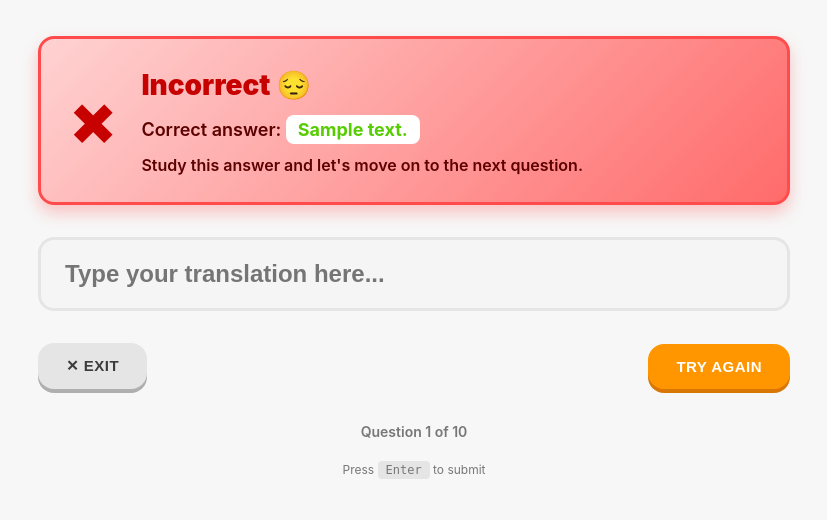
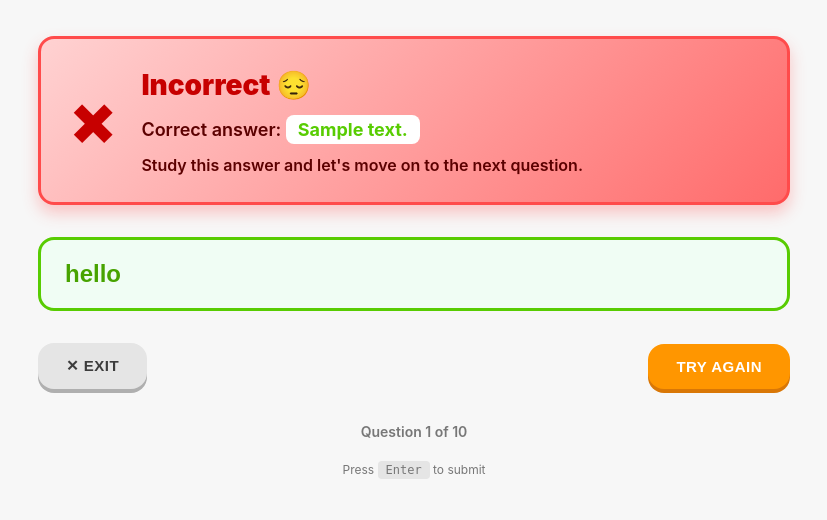
Before and after one commit to winstonaviation/CS4501Duolingo, a Django app: template templates/exercise.html in a window 1280 px wide. Shown: the part 364-884 px from the top of the page, without its empty margins (226-1053 px from the left). Run offline with Django 5.2, Linux system fonts and the light colour scheme; data comes from the database, SQL or seed files in the repository; tables that the repository leaves empty hold one stand-in row (values such as "Sample post"); the template is opened without the code that fills it: values that come from a table or form of the project are taken from there, most other values are stand-ins (such as "Sample title", 1, 10 or a date in 2020).

Commit message:
fixed exercise logic

```diff
--- a/templates/exercise.html
+++ b/templates/exercise.html
@@ -153,17 +153,85 @@
   {% endif %}
 
   <!-- Exercise Form -->
-  <form method="post">
+  <form method="post" id="exerciseForm">
     {% csrf_token %}
 
     {% if exercise.type == "MC" %}
       <!-- Multiple Choice -->
+      {% if feedback and feedback.is_correct %}
+        <!-- Show correct answer highlighted when correct -->
+        {% if exercise.choices.first.image %}
+          <div class="visual-choices">
+            {% for choice in exercise.choices.all %}
+              <div class="visual-choice-card {% if choice.is_correct %}correct-choice{% endif %}" style="pointer-events: none; {% if choice.is_correct %}border-color: var(--duo-green); border-width: 3px; background: #f0fdf4;{% else %}opacity: 0.5;{% endif %}">
+                <div class="choice-image-container">
+                  <img src="{{ choice.image.url }}" alt="{{ choice.text }}" style="width: 100%; height: 100%; object-fit: contain;">
+                </div>
+                <div class="choice-text">{{ choice.text }}</div>
+                {% if choice.is_correct %}
+                  <div style="position: absolute; top: 12px; right: 12px; background: var(--duo-green); color: white; width: 32px; height: 32px; border-radius: 50%; display: flex; align-items: center; justify-content: center; font-size: 20px; font-weight: 900;">✓</div>
+                {% endif %}
+              </div>
+            {% endfor %}
+          </div>
+        {% else %}
+          <div class="exercise-choices">
+            {% for choice in exercise.choices.all %}
+              <div class="choice-btn {% if choice.is_correct %}correct-choice{% endif %}" style="pointer-events: none; {% if choice.is_correct %}border-color: var(--duo-green); border-width: 3px; background: #f0fdf4;{% else %}opacity: 0.5;{% endif %}">
+                <div class="choice-content">
+                  {% if choice.text|length <= 3 %}
+                    <div class="choice-image">{{ choice.text }}</div>
+                  {% endif %}
+                  <div class="choice-text">{{ choice.text }}</div>
+                  {% if choice.is_correct %}
+                    <div style="margin-left: auto; color: var(--duo-green); font-size: 24px; font-weight: 900;">✓</div>
+                  {% endif %}
+                </div>
+              </div>
+            {% endfor %}
+          </div>
+        {% endif %}
+      {% elif feedback and not feedback.allow_retry %}
+        <!-- Show correct answer highlighted when failed second attempt -->
+        {% if exercise.choices.first.image %}
+          <div class="visual-choices">
+            {% for choice in exercise.choices.all %}
+              <div class="visual-choice-card {% if choice.is_correct %}correct-choice{% endif %}" style="pointer-events: none; {% if choice.is_correct %}border-color: var(--duo-green); border-width: 3px; background: #f0fdf4;{% else %}opacity: 0.5;{% endif %}">
+                <div class="choice-image-container">
+                  <img src="{{ choice.image.url }}" alt="{{ choice.text }}" style="width: 100%; height: 100%; object-fit: contain;">
+                </div>
+                <div class="choice-text">{{ choice.text }}</div>
+                {% if choice.is_correct %}
+                  <div style="position: absolute; top: 12px; right: 12px; background: var(--duo-green); color: white; width: 32px; height: 32px; border-radius: 50%; display: flex; align-items: center; justify-content: center; font-size: 20px; font-weight: 900;">✓</div>
+                {% endif %}
+              </div>
+            {% endfor %}
+          </div>
+        {% else %}
+          <div class="exercise-choices">
+            {% for choice in exercise.choices.all %}
+              <div class="choice-btn {% if choice.is_correct %}correct-choice{% endif %}" style="pointer-events: none; {% if choice.is_correct %}border-color: var(--duo-green); border-width: 3px; background: #f0fdf4;{% else %}opacity: 0.5;{% endif %}">
+                <div class="choice-content">
+                  {% if choice.text|length <= 3 %}
+                    <div class="choice-image">{{ choice.text }}</div>
+                  {% endif %}
+                  <div class="choice-text">{{ choice.text }}</div>
+                  {% if choice.is_correct %}
+                    <div style="margin-left: auto; color: var(--duo-green); font-size: 24px; font-weight: 900;">✓</div>
+                  {% endif %}
+                </div>
+              </div>
+            {% endfor %}
+          </div>
+        {% endif %}
+      {% else %}
+        <!-- Normal state - allow selection -->
         {% if exercise.choices.first.image %}
           <!-- Visual Multiple Choice (with images) -->
           <div class="visual-choices">
             {% for choice in exercise.choices.all %}
               <label class="visual-choice-card">
-              <input type="radio" name="choice" value="{{ choice.id }}" required {% if feedback %}disabled{% endif %}>
+                <input type="radio" name="choice" value="{{ choice.id }}" required>
                 <div class="choice-image-container">
                   <img src="{{ choice.image.url }}" alt="{{ choice.text }}" style="width: 100%; height: 100%; object-fit: contain;">
                 </div>
@@ -181,7 +249,7 @@
           <div class="exercise-choices">
             {% for choice in exercise.choices.all %}
               <label class="choice-btn">
-              <input type="radio" name="choice" value="{{ choice.id }}" required {% if feedback %}disabled{% endif %}>
+                <input type="radio" name="choice" value="{{ choice.id }}" required>
                 <div class="choice-content">
                   {% if choice.text|length <= 3 %}
                     <!-- Emoji or short character -->
@@ -213,6 +281,7 @@
             {% endfor %}
           </div>
         {% endif %}
+      {% endif %}
     {% elif exercise.type == "LS" %}
       <!-- Listen Exercise -->
       <div style="text-align: center; margin-bottom: 32px;">
@@ -232,26 +301,66 @@
           </script>
         {% endif %}
       </div>
+      {% if feedback and feedback.is_correct %}
+        <!-- Show correct answer in input when correct -->
+        <input
+          type="text"
+          class="answer-input"
+          value="{{ exercise.answer_text }}"
+          disabled
+          style="background: #f0fdf4; border-color: var(--duo-green); color: var(--duo-green-dark);"
+        >
+      {% elif feedback and not feedback.allow_retry %}
+        <!-- Show correct answer when failed -->
+        <input
+          type="text"
+          class="answer-input"
+          value="{{ exercise.answer_text }}"
+          disabled
+          style="background: #f0fdf4; border-color: var(--duo-green); color: var(--duo-green-dark);"
+        >
+      {% else %}
+        <!-- Allow input -->
         <input
           type="text"
           name="answer"
           class="answer-input"
           placeholder="Type what you hear..."
           required
-        {% if feedback and not feedback.allow_retry %}disabled{% endif %}
           autofocus
         >
+      {% endif %}
     {% else %}
       <!-- Translation Input -->
+      {% if feedback and feedback.is_correct %}
+        <!-- Show correct answer in input when correct -->
+        <input
+          type="text"
+          class="answer-input"
+          value="{{ exercise.answer_text }}"
+          disabled
+          style="background: #f0fdf4; border-color: var(--duo-green); color: var(--duo-green-dark);"
+        >
+      {% elif feedback and not feedback.allow_retry %}
+        <!-- Show correct answer when failed -->
+        <input
+          type="text"
+          class="answer-input"
+          value="{{ exercise.answer_text }}"
+          disabled
+          style="background: #f0fdf4; border-color: var(--duo-green); color: var(--duo-green-dark);"
+        >
+      {% else %}
+        <!-- Allow input -->
         <input
           type="text"
           name="answer"
           class="answer-input"
           placeholder="Type your translation here..."
           required
-        {% if feedback and not feedback.allow_retry %}disabled{% endif %}
           autofocus
         >
+      {% endif %}
     {% endif %}
 
     <!-- Hint -->
@@ -329,7 +438,7 @@
   <!-- Keyboard shortcuts hint -->
   <div style="text-align: center; margin-top: 16px; color: var(--duo-text-light); font-size: 12px;">
     Press <kbd style="background: var(--duo-gray); padding: 2px 8px; border-radius: 4px;">Enter</kbd> to submit
-    {% if exercise.type == "MC" %}
+    {% if exercise.type == "MC" and not feedback %}
       • Press <kbd style="background: var(--duo-gray); padding: 2px 8px; border-radius: 4px;">1</kbd>-<kbd style="background: var(--duo-gray); padding: 2px 8px; border-radius: 4px;">{{ exercise.choices.count }}</kbd> to select
     {% endif %}
   </div>
```
Lines whose indentation alone changed are shown as unchanged.
